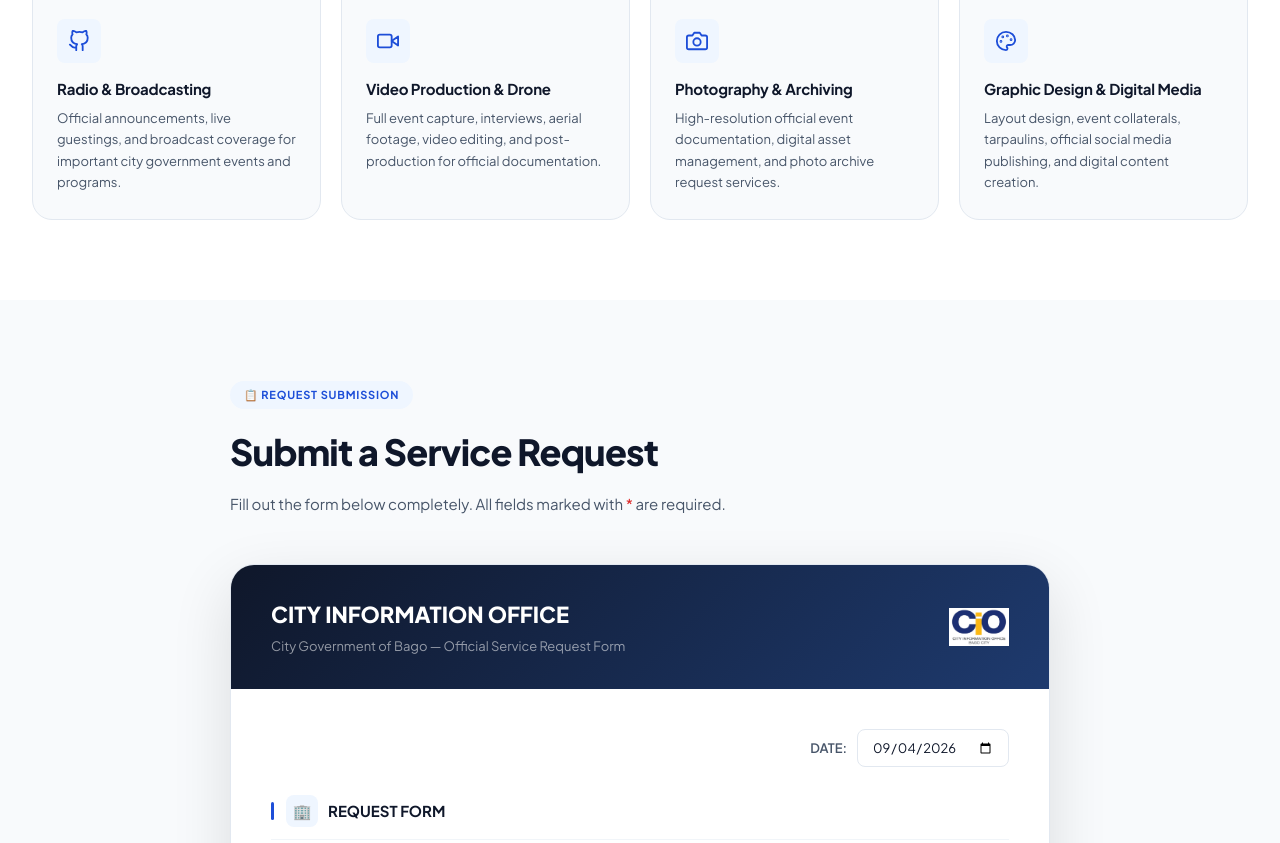
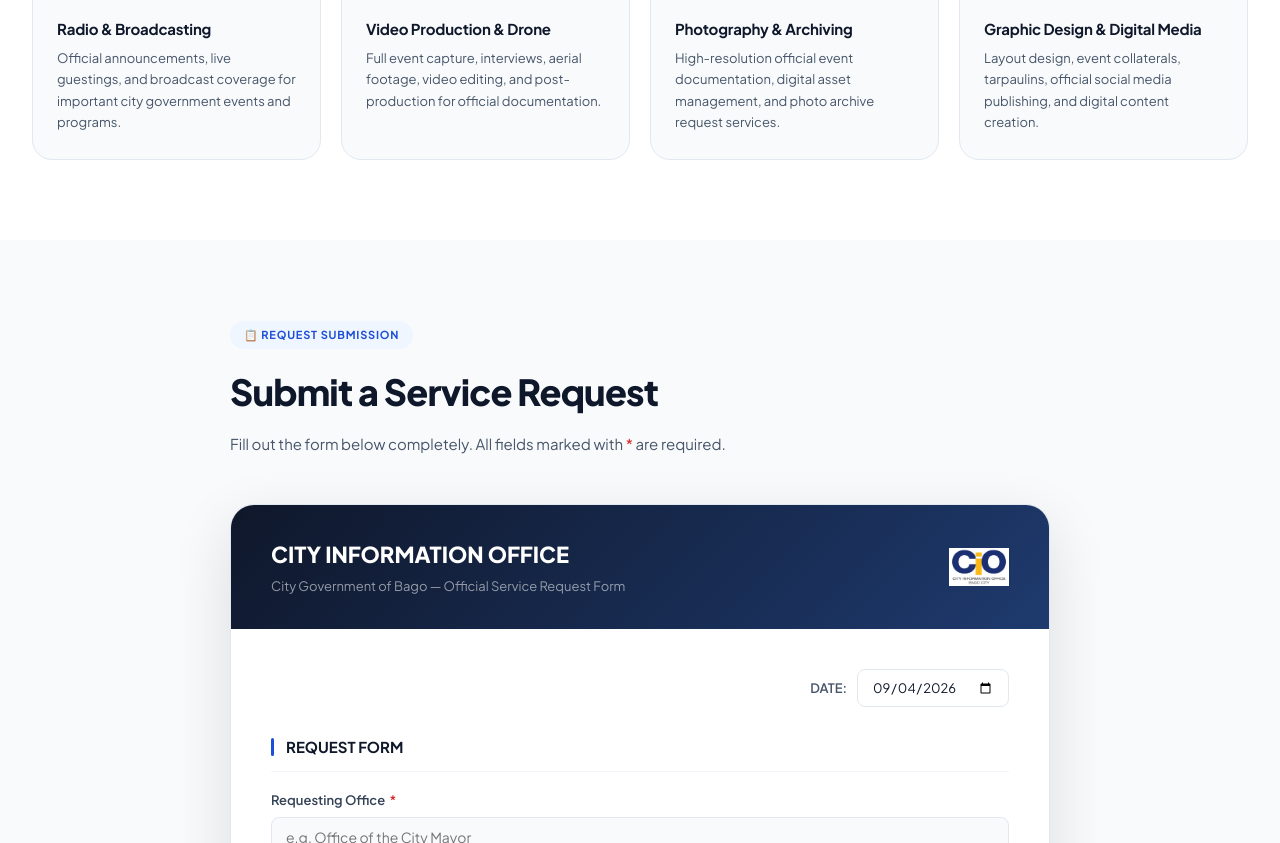
Before and after one commit to ICTcmd/cio-form, a plain HTML site: page index.html in a window 1280 px wide. Shown: the part 1255-2098 px from the top of the page. Drawn offline with nearby package versions, Linux system fonts and the light colour scheme.

Commit message:
Remove all icons/emojis from service cards, form headers, note box, buttons

```diff
--- a/index.html
+++ b/index.html
@@ -516,22 +516,7 @@
     }
 
     .service-card-body {
-        padding: 22px 24px 26px;
-    }
-
-    .service-icon {
-        width: 44px; height: 44px;
-        background: var(--blue-pale);
-        border-radius: var(--radius-sm);
-        display: flex; align-items: center; justify-content: center;
-        font-size: 22px;
-        margin-bottom: 14px;
-        transition: all 0.25s;
-    }
-
-    .service-card:hover .service-icon {
-        background: var(--blue);
-        transform: scale(1.05);
+        padding: 20px 24px 26px;
     }
 
     .service-card h3 {
@@ -1268,9 +1253,6 @@
                     <img src="radio.jpg" alt="Radio & Broadcasting">
                 </div>
                 <div class="service-card-body">
-                    <div class="service-icon">
-                        <svg width="22" height="22" viewBox="0 0 24 24" fill="none" stroke="#1D4ED8" stroke-width="2" stroke-linecap="round" stroke-linejoin="round"><path d="M9 19c-5 1.5-5-2.5-7-3m14 6v-3.87a3.37 3.37 0 0 0-.94-2.61c3.14-.35 6.44-1.54 6.44-7A5.44 5.44 0 0 0 20 4.77 5.07 5.07 0 0 0 19.91 1S18.73.65 16 2.48a13.38 13.38 0 0 0-7 0C6.27.65 5.09 1 5.09 1A5.07 5.07 0 0 0 5 4.77a5.44 5.44 0 0 0-1.5 3.78c0 5.42 3.3 6.61 6.44 7A3.37 3.37 0 0 0 9 18.13V22"/></svg>
-                    </div>
                     <h3>Radio & Broadcasting</h3>
                     <p>Official announcements, live guestings, and broadcast coverage for important city government events and programs.</p>
                 </div>
@@ -1280,9 +1262,6 @@
                     <img src="video camera new.jpg" alt="Video Production">
                 </div>
                 <div class="service-card-body">
-                    <div class="service-icon">
-                        <svg width="22" height="22" viewBox="0 0 24 24" fill="none" stroke="#1D4ED8" stroke-width="2" stroke-linecap="round" stroke-linejoin="round"><polygon points="23 7 16 12 23 17 23 7"/><rect x="1" y="5" width="15" height="14" rx="2" ry="2"/></svg>
-                    </div>
                     <h3>Video Production & Drone</h3>
                     <p>Full event capture, interviews, aerial footage, video editing, and post-production for official documentation.</p>
                 </div>
@@ -1292,9 +1271,6 @@
                     <img src="camera new.jpg" alt="Photography">
                 </div>
                 <div class="service-card-body">
-                    <div class="service-icon">
-                        <svg width="22" height="22" viewBox="0 0 24 24" fill="none" stroke="#1D4ED8" stroke-width="2" stroke-linecap="round" stroke-linejoin="round"><path d="M23 19a2 2 0 0 1-2 2H3a2 2 0 0 1-2-2V8a2 2 0 0 1 2-2h4l2-3h6l2 3h4a2 2 0 0 1 2 2z"/><circle cx="12" cy="13" r="4"/></svg>
-                    </div>
                     <h3>Photography & Archiving</h3>
                     <p>High-resolution official event documentation, digital asset management, and photo archive request services.</p>
                 </div>
@@ -1304,9 +1280,6 @@
                     <img src="editing new.jpg" alt="Graphic Design">
                 </div>
                 <div class="service-card-body">
-                    <div class="service-icon">
-                        <svg width="22" height="22" viewBox="0 0 24 24" fill="none" stroke="#1D4ED8" stroke-width="2" stroke-linecap="round" stroke-linejoin="round"><circle cx="13.5" cy="6.5" r=".5"/><circle cx="17.5" cy="10.5" r=".5"/><circle cx="8.5" cy="7.5" r=".5"/><circle cx="6.5" cy="12.5" r=".5"/><path d="M12 2C6.5 2 2 6.5 2 12s4.5 10 10 10c.926 0 1.648-.746 1.648-1.688 0-.437-.18-.835-.437-1.125-.29-.289-.438-.652-.438-1.125a1.64 1.64 0 0 1 1.668-1.668h1.996c3.051 0 5.555-2.503 5.555-5.554C21.965 6.012 17.461 2 12 2z"/></svg>
-                    </div>
                     <h3>Graphic Design & Digital Media</h3>
                     <p>Layout design, event collaterals, tarpaulins, official social media publishing, and digital content creation.</p>
                 </div>
@@ -1347,7 +1320,6 @@
                 <div class="form-block">
                     <div class="form-block-header">
                         <span class="accent-bar"></span>
-                        <div class="form-block-icon">🏢</div>
                         <h3>REQUEST FORM</h3>
                     </div>
                     <div class="form-group">
@@ -1372,7 +1344,6 @@
                 <div class="form-block">
                     <div class="form-block-header">
                         <span class="accent-bar"></span>
-                        <div class="form-block-icon">📅</div>
                         <h3>EVENT DETAILS</h3>
                     </div>
                     <div class="form-group">
@@ -1399,8 +1370,7 @@
                 <div class="form-block">
                     <div class="form-block-header">
                         <span class="accent-bar"></span>
-                        <div class="form-block-icon">✅</div>
-                        <h3>SERVICE REQUESTED <span style="color:var(--danger);font-size:12px;"> *select at least one</span></h3>
+                        <h3>SERVICE REQUESTED <span style="color:var(--danger);font-size:12px;font-weight:500;"> *select at least one</span></h3>
                     </div>
                     <div class="checkbox-grid">
                         <div class="checkbox-item">
@@ -1530,7 +1500,6 @@
                 <div class="form-block">
                     <div class="form-block-header">
                         <span class="accent-bar"></span>
-                        <div class="form-block-icon">📝</div>
                         <h3>REMARKS / ADDITIONAL INSTRUCTIONS</h3>
                     </div>
                     <div class="form-group">
@@ -1540,7 +1509,6 @@
                 </div>
 
                 <div class="note-box">
-                    <span class="note-icon">⚠️</span>
                     <p><strong>Important:</strong> Please submit requests at least <strong>3 working days</strong> before the event, subject to CIO personnel and equipment availability.</p>
                 </div>
 
@@ -1552,9 +1520,9 @@
 
                 <div class="form-actions">
                     <button type="button" class="btn-form-reset" onclick="resetForm()">Reset</button>
-                    <button type="button" class="btn-form-print" id="printButton" disabled onclick="printForm()">🖨️ Print Form</button>
+                    <button type="button" class="btn-form-print" id="printButton" disabled onclick="printForm()">Print Form</button>
                     <button type="button" class="btn-form-submit" id="submitButton" disabled onclick="submitRequest()">
-                        <span id="submitBtnText">📤 Submit Request</span>
+                        <span id="submitBtnText">Submit Request</span>
                     </button>
                 </div>
             </form>
```
